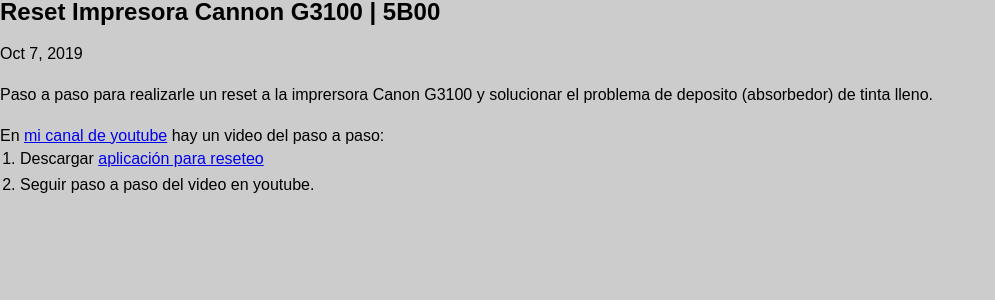
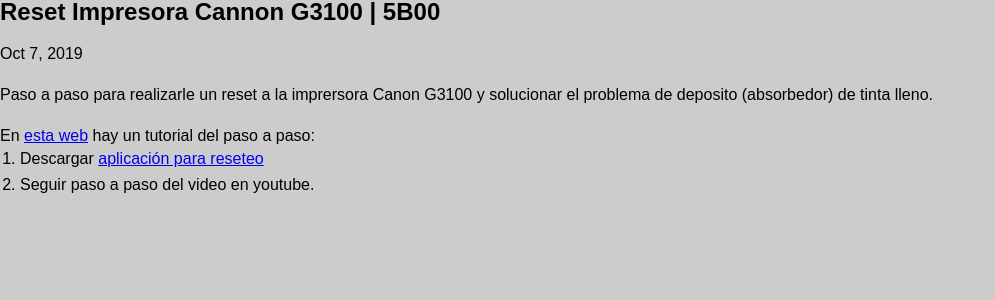
Before and after one commit to codigo8a/codigo8a.github.io, a Jekyll site: the page built from _posts/2019-10-07-reset-canon-g3100.md, in a window 1280 px wide. Shown: the top 300 px of the page, without its empty margins (0-995 px from the left). Built offline with Jekyll 4.4.1, drawn with Linux system fonts in a browser that asks for light colours; nearby versions of some CDN libraries.

```diff
--- a/_posts/2019-10-07-reset-canon-g3100.md
+++ b/_posts/2019-10-07-reset-canon-g3100.md
@@ -5,12 +5,13 @@ description: Reset Impresora Cannon G3100 | Problema 5B00 | Error 5B00
 comments: true
 category: App
 tags: Error Impresora Windows
-tool: /assets/ServiceTool_1050.rar
+tool: /assets/files/ServiceTool_1050.rar
+url: https://en.printkita.com/2020/09/download-canon-service-tool-v1050.html
 youtube: https://youtu.be/fp5xfIOVwR8
 ---
 Paso a paso para realizarle un reset a la imprersora Canon G3100 y solucionar el problema de deposito (absorbedor) de tinta lleno.
 
-En <a target="_blank" href="{{ page.youtube }}">mi canal de youtube</a> hay un video del paso a paso:
+En <a target="_blank" href="{{ page.url }}">esta web</a> hay un tutorial del paso a paso:
 
 1. <div id="cf-pdf-down">Descargar <a target="_blank" href="{{ page.tool }}">aplicación para reseteo</a></div>
 2. Seguir paso a paso del video en youtube.
```
Also changed, not shown: 1 other file.
